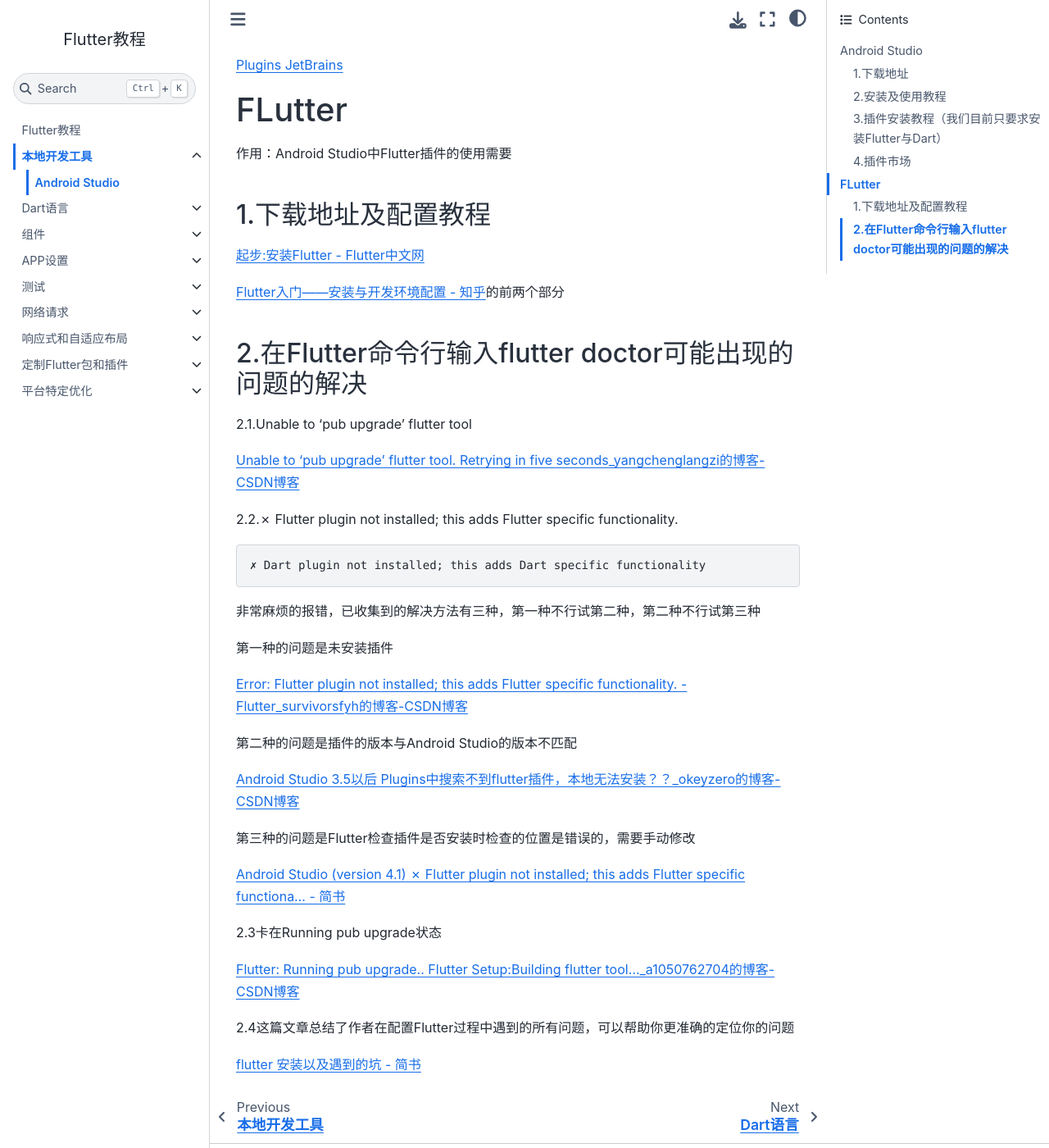
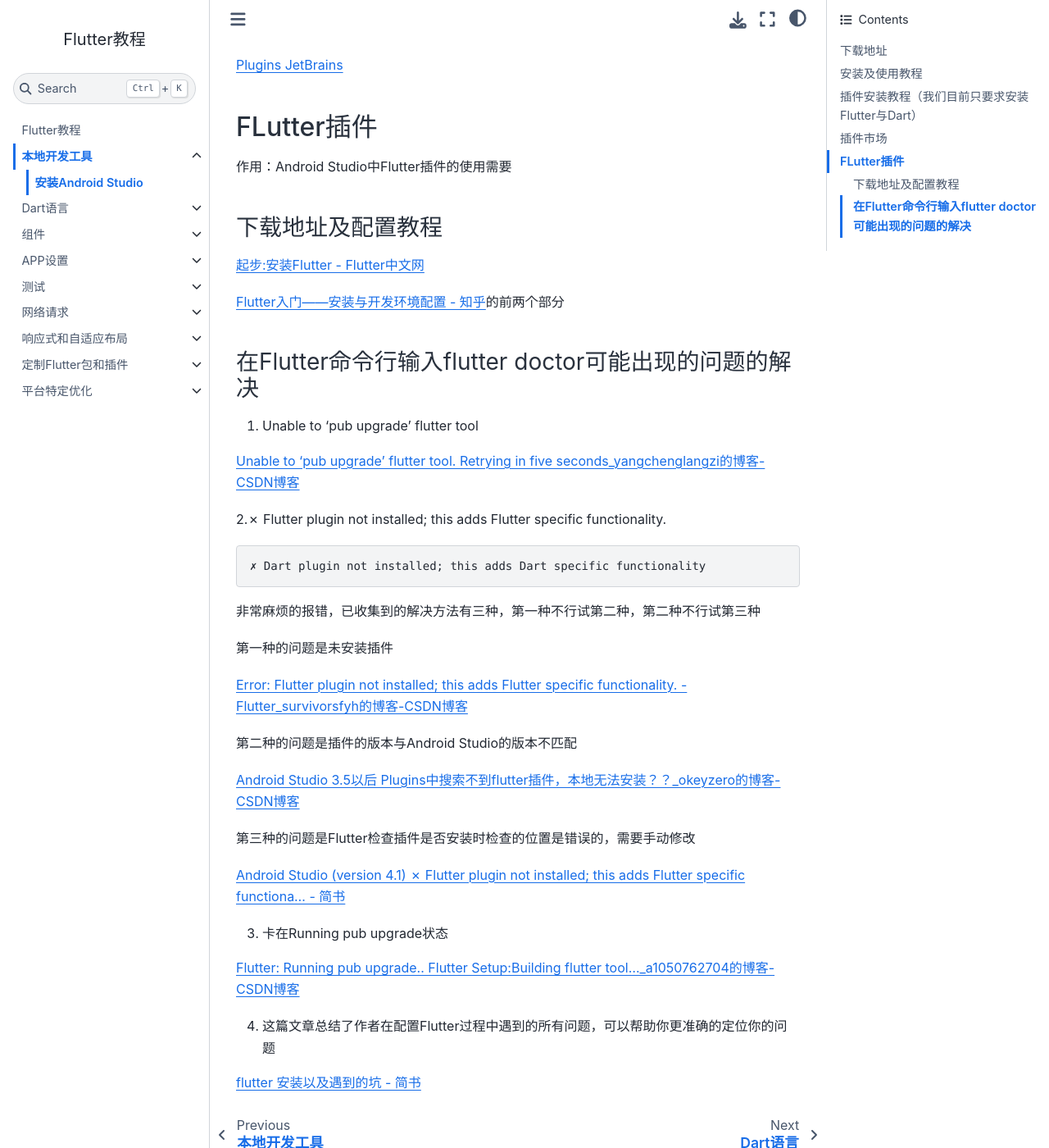
Before and after one commit to quanttide/quanttide-tutorial-of-flutter, a Jupyter Book: the page built from local_developing_tools/android_studio.md, in a window 1280 px wide and 1400 px high, scrolled down 717 px. Shown: the whole window at 82% size. Built offline with Jupyter Book 1.0.4 settings and Sphinx 7.4.7 and the Sphinx Book theme 1.1.4, drawn with Linux system fonts in a browser that asks for light colours; some of the changed text lies outside the part shown.

Commit message:
bugfix: 修复教程标题缺失

```diff
--- a/_toc.yml
+++ b/_toc.yml
@@ -3,7 +3,7 @@ root: README.md
 chapters:
   - file: local_developing_tools/README.md
     sections:
-      - file: local_developing_tools/flutter_sdk_and_android_studio.md
+      - file: local_developing_tools/android_studio.md
   - file: dart_language/README.md
     sections:
       - file: dart_language/expections.md
--- a/local_developing_tools/flutter_sdk_and_android_studio.md
+++ b/local_developing_tools/android_studio.md
@@ -1,46 +1,44 @@
-### Android Studio
+# 安装Android Studio
 
 作用：开发安卓APP，目前内部用于基于Flutter开发跨端APP
 
-##### 1.下载地址
+## 下载地址
 
 [Download Android Studio and SDK tools   Android Developers](https://developer.android.google.cn/studio)
 
-##### 2.安装及使用教程
+## 安装及使用教程
 
 [Android Studio超详细安装教程 - 知乎](https://zhuanlan.zhihu.com/p/80051318)
 
 [android studio安装教程，史上最详细(超多图)！！_piupiu78的博客-CSDN博客_android studio安装教程](https://blog.csdn.net/piupiu78/article/details/112170085)
 
-##### 3.插件安装教程（我们目前只要求安装Flutter与Dart）
+## 插件安装教程（我们目前只要求安装Flutter与Dart）
 
 [Android Studio如何安装插件-百度经验](https://jingyan.baidu.com/article/a24b33cdb5b39a58ff002b60.html)
 
 [AndroidStudio手动安装插件 - TongMeng - 博客园](https://www.cnblogs.com/yjpjy/p/11525511.html)
 
-##### 4.插件市场
+## 插件市场
 
 [Plugins  JetBrains](http://plugins.jetbrains.com/androidstudio)
 
-
-
-### FLutter
+## FLutter插件
 
 作用：Android Studio中Flutter插件的使用需要
 
-##### 1.下载地址及配置教程
+### 下载地址及配置教程
 
 [起步:安装Flutter  - Flutter中文网 ](https://flutterchina.club/get-started/install/)
 
 [Flutter入门——安装与开发环境配置 - 知乎](https://zhuanlan.zhihu.com/p/110208018)的前两个部分
 
-##### 2.在Flutter命令行输入flutter doctor可能出现的问题的解决
+### 在Flutter命令行输入flutter doctor可能出现的问题的解决
 
-2.1.Unable to 'pub upgrade' flutter tool
+1. Unable to 'pub upgrade' flutter tool
 
 [Unable to 'pub upgrade' flutter tool. Retrying in five seconds_yangchenglangzi的博客-CSDN博客](https://blog.csdn.net/yangchenglangzi/article/details/89981488)
 
-2.2.✗ Flutter plugin not installed; this adds Flutter specific functionality.
+2.✗ Flutter plugin not installed; this adds Flutter specific functionality.
 
    	✗ Dart plugin not installed; this adds Dart specific functionality
 
@@ -58,10 +56,10 @@
 
 [Android Studio (version 4.1) ✗ Flutter plugin not installed; this adds Flutter specific functiona... - 简书](https://www.jianshu.com/p/03201f4f69f6)
 
-2.3卡在Running pub upgrade状态
+3. 卡在Running pub upgrade状态
 
 [Flutter:  Running pub upgrade.. Flutter Setup:Building flutter tool..._a1050762704的博客-CSDN博客](https://blog.csdn.net/a1050762704/article/details/106250840)
 
-2.4这篇文章总结了作者在配置Flutter过程中遇到的所有问题，可以帮助你更准确的定位你的问题
+4. 这篇文章总结了作者在配置Flutter过程中遇到的所有问题，可以帮助你更准确的定位你的问题
 
 [flutter 安装以及遇到的坑 - 简书](https://www.jianshu.com/p/4836bcbc8b38)
```
